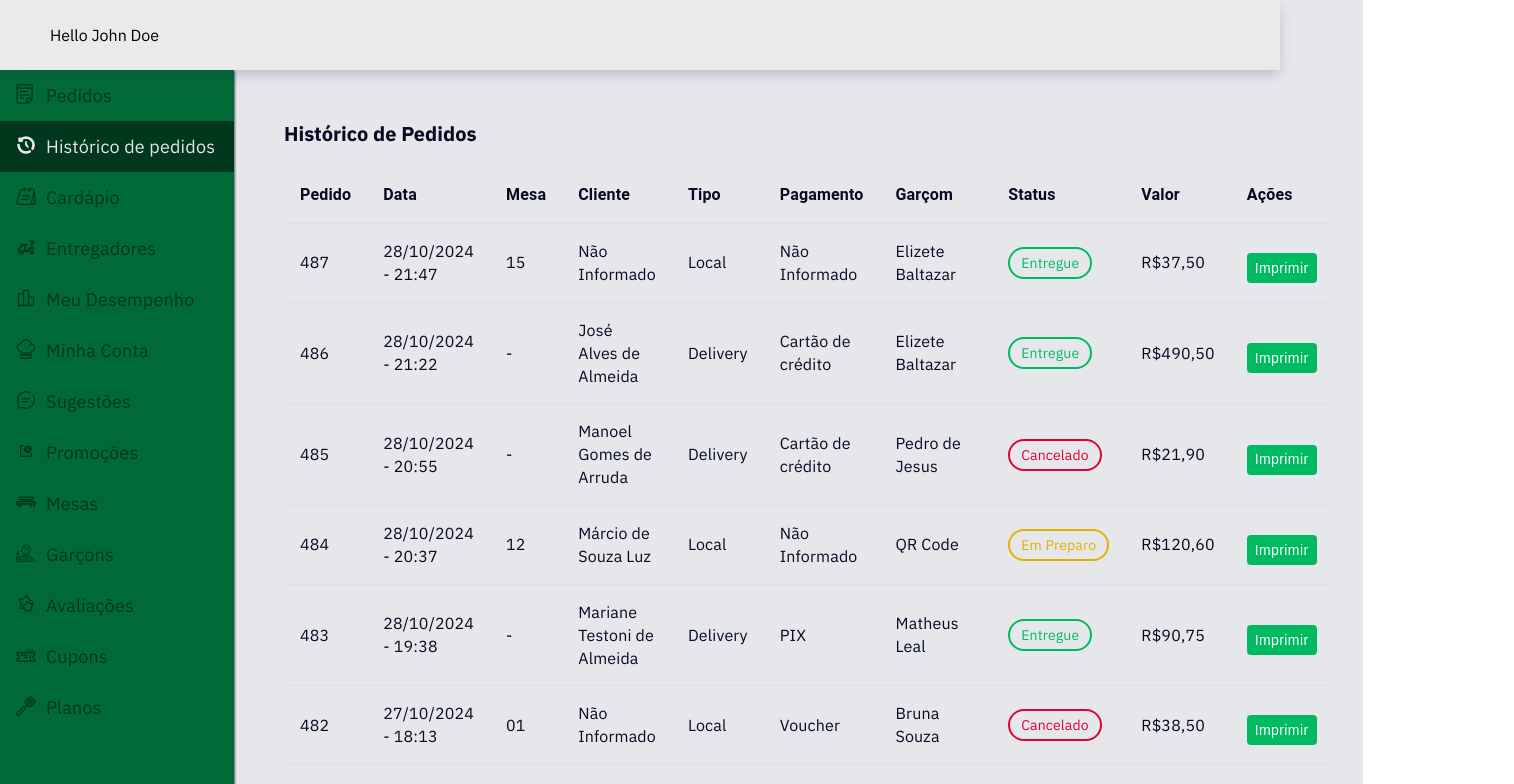
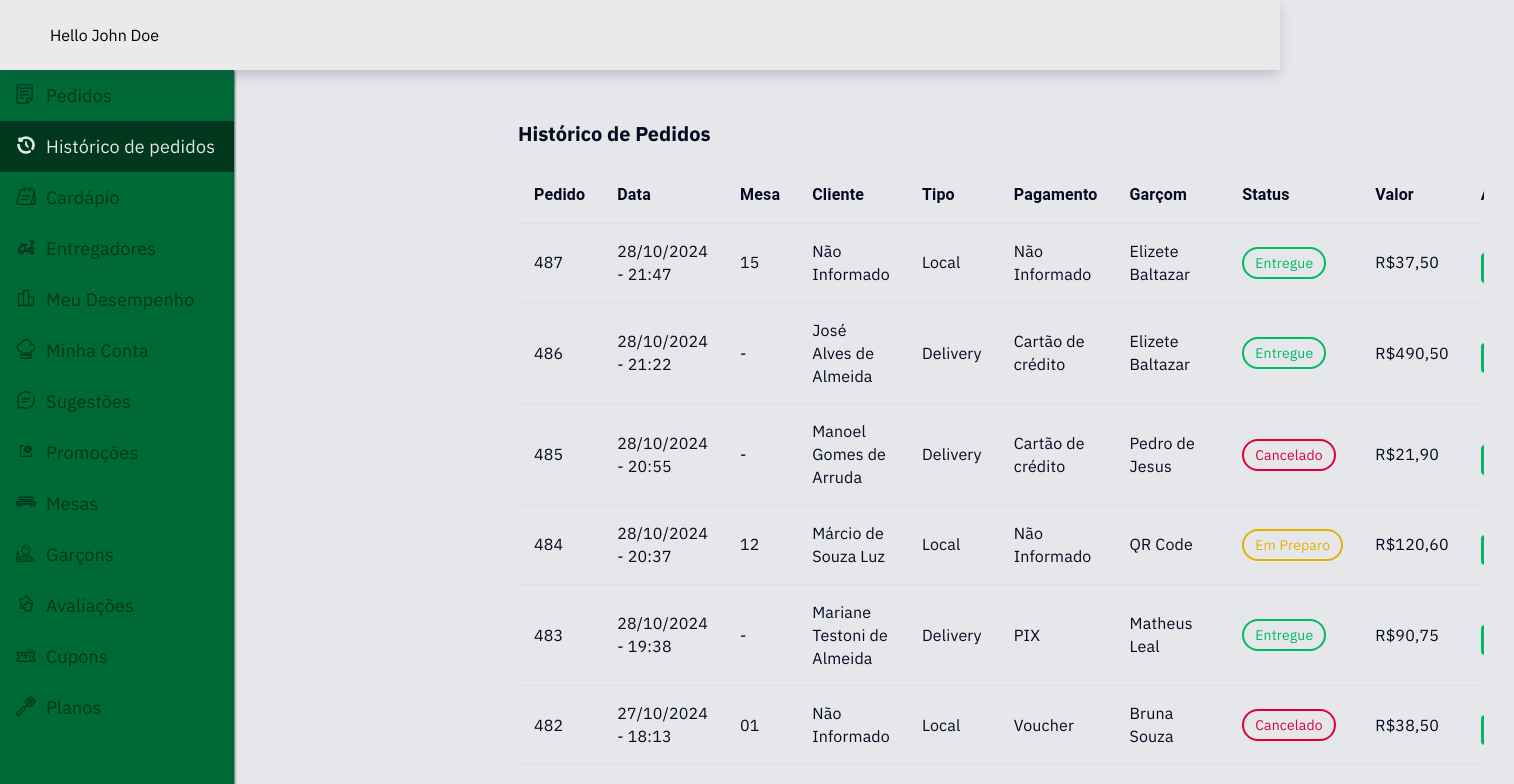
Before and after one commit to Lealzzera/mr-chef-front-end, a Next.js app: page /historico in a window 1280 px wide. Shown: the top 784 px of the page, 1514 px wide, since content can reach past the window. Built offline with nearby package versions, Linux system fonts and the light colour scheme.

Commit message:
feat: Adjusted layout and global css files

```diff
--- a/src/app/(routes)/layout.tsx
+++ b/src/app/(routes)/layout.tsx
@@ -3,6 +3,7 @@
 import HeaderComponent from "@/components/HeaderComponent/HeaderComponent";
 import MenuComponent from "@/components/MenuComponent/MenuComponent";
 import { useState } from "react";
+import { LayoutContentContainer, MainContentLayout } from "./styles";
 
 export default function RoutesLayout({
 	children,
@@ -21,18 +22,18 @@ export default function RoutesLayout({
 		}
 	};
 	return (
-		<main>
+		<MainContentLayout>
 			<HeaderComponent
 				valueMobileMenu={openMobileMenu}
 				onClickOpenButton={handleToogleMobileMenu}
 			/>
-			<div style={{ display: "flex", position: "relative" }}>
+			<LayoutContentContainer>
 				<MenuComponent
 					handleMobileMenu={handleToogleMobileMenu}
 					openMobileMenu={openMobileMenu}
 				/>
 				<div className='layout-pages-container'>{children}</div>
-			</div>
-		</main>
+			</LayoutContentContainer>
+		</MainContentLayout>
 	);
 }
--- /dev/null
+++ b/src/app/(routes)/styles.ts
@@ -0,0 +1,7 @@
+import styled from "styled-components";
+
+export const MainContentLayout = styled.main``;
+
+export const LayoutContentContainer = styled.div`
+	display: flex;
+`;
--- a/src/app/globals.css
+++ b/src/app/globals.css
@@ -25,10 +25,7 @@ html, body {
   overflow: hidden;
 }
 
-/* //TODO: REMOVE IT IN FUTURE */
-body {
-  overflow: hidden;
-}
+
 
 html {
   --main-font-sans: var(--main-font-sans), sans-serif;
@@ -68,6 +65,13 @@ h1, h2, h3, h4, h5, h6, p, span, a, div, nav {
   background-color: var(--main-white);
   min-height: 100vh;
   width: 100%;
+
+}
+
+@media (min-width: 1200px) {
+  .layout-pages-container {
+    padding-left: 14.625rem;
+  }
 }
 
 svg.stroked-svg {
```
